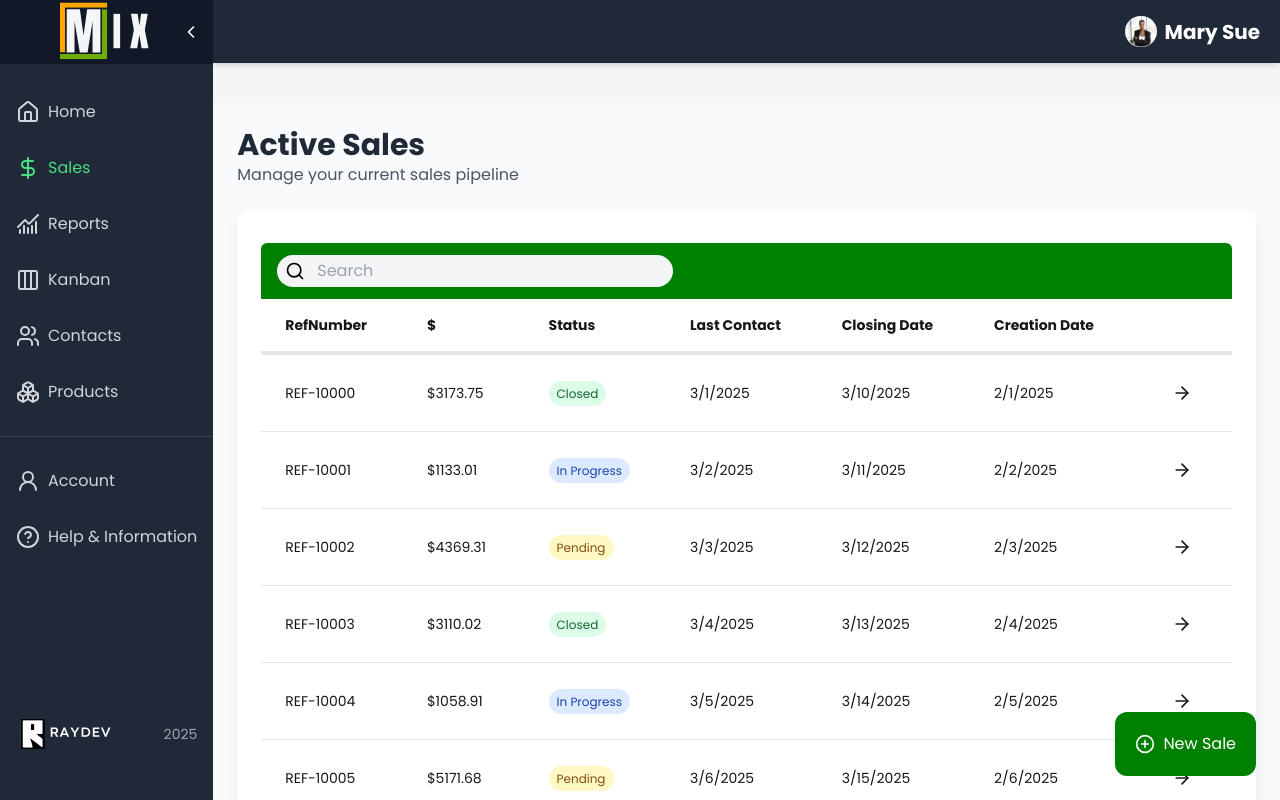
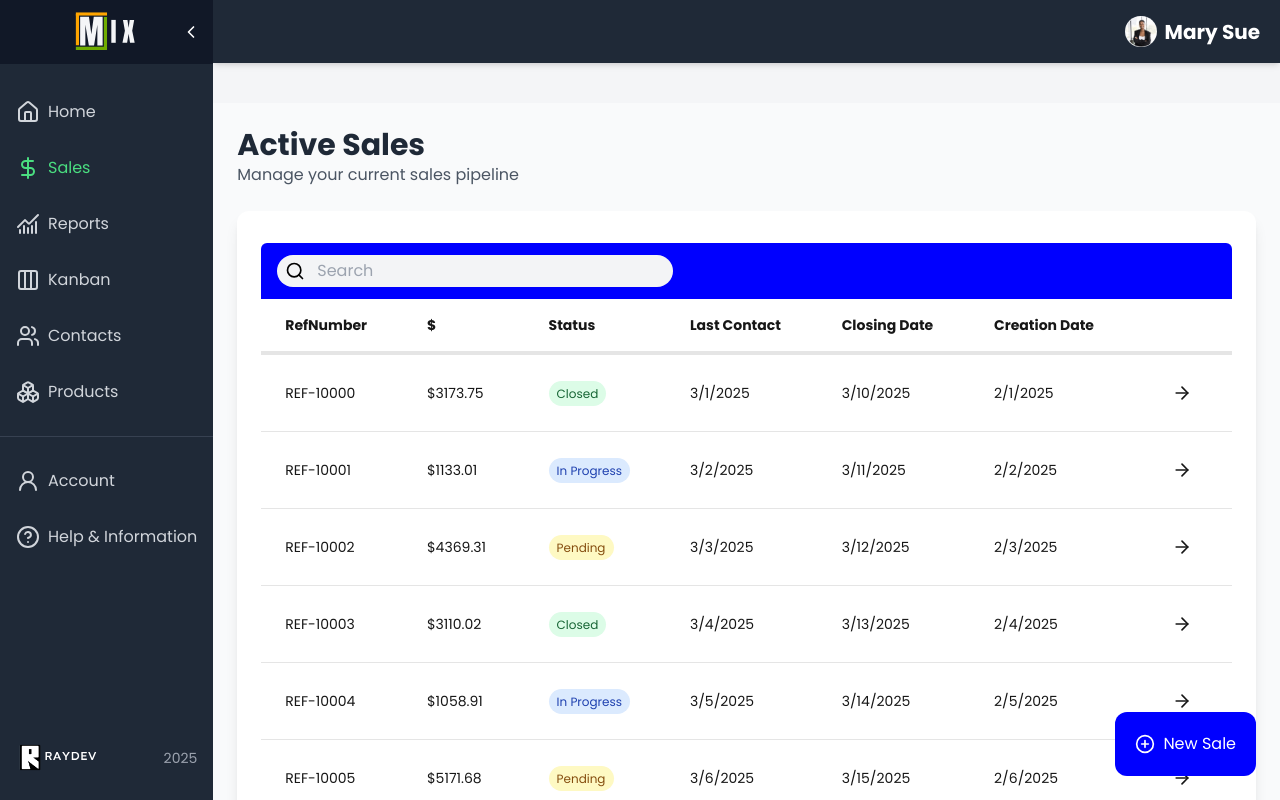
Before and after one commit to BlueE-05/MIX, a Next.js app in the folder MIX-Frontend/: page /crm/sales in a window 1280 px wide. Shown: the top 800 px of the page. Built offline with nearby package versions, Linux system fonts and the light colour scheme.

Commit message:
Sales Azul, arreglo logo sidebar, teorico cambio de los ... a -> en la tabla contactos

```diff
--- a/MIX-Frontend/src/app/crm/contacts/page.tsx
+++ b/MIX-Frontend/src/app/crm/contacts/page.tsx
@@ -2,7 +2,7 @@
 import { useEffect, useState } from 'react';
 import CustomTable from '@/components/Tables/CustomTable';
 import LabelOval from '@/components/Buttons/LabelOval';
-import PointsButton from '@/components/Buttons/PointsButton';
+import ArrowRightButton from "@/components/Buttons/ArrowRightButton";
 import RoundedButton from '@/components/Buttons/RoundedButton';
 import Formulario from '@/components/Forms/ContactsForms';
 import { CirclePlus } from 'lucide-react';
@@ -74,7 +74,7 @@ const ContactPage = () => {
             status: <LabelOval key={`status-${index}`} color={color} data={status} />,
             phone: contact.PhoneNumber,
             email: contact.Email,
-            actions: <PointsButton key={`points-${index}`} />
+            actions: <ArrowRightButton key={`arrow-${index}`} />
           };
         });
 
@@ -121,7 +121,7 @@ const ContactPage = () => {
           status: <LabelOval key={`status-new`} color="green" data="Active" />,
           phone: contact.phone,
           email: contact.email,
-          actions: <PointsButton key={`points-new`} />
+          actions: <ArrowRightButton key={`arrow-${contactData.length + 1}`} />
         };
 
         setContactData([...contactData, newContact]);
--- a/MIX-Frontend/src/app/crm/sales/page.tsx
+++ b/MIX-Frontend/src/app/crm/sales/page.tsx
@@ -86,14 +86,14 @@ export default function SalesPage() {
 
           <div className="fixed bottom-6 right-6">
             <div onClick={() => setShowForm(true)} className='cursor-pointer'>
-              <RoundedButton color="green" text="New Sale" Icon={CirclePlus} />
+              <RoundedButton color="blue" text="New Sale" Icon={CirclePlus} /> {/*Aqui esta el color del boton*/}
             </div>
           </div>
         </div>
 
         {/* Table Container */}
         <div className="bg-white rounded-xl shadow-lg p-4 sm:p-6 overflow-x-auto">
-          <CustomTable headers={salesHeaders} data={salesData} color="green" />
+          <CustomTable headers={salesHeaders} data={salesData} color="blue" /> {/*Aqui esta el color de la tabla*/}
         </div>
       </div>
 
--- a/MIX-Frontend/src/components/Sidebar/Sidebar.tsx
+++ b/MIX-Frontend/src/components/Sidebar/Sidebar.tsx
@@ -24,7 +24,7 @@ const Sidebar = () => {
           <Image
             src="/mixlogo.svg"
             alt="Logo"
-            width={120}
+            width={80}
             height={60}
             className="h-auto"
           />
@@ -115,11 +115,11 @@ const Sidebar = () => {
 
       {/* Footer */}
       {!isCollapsed ? (
-        <div className="flex items-center justify-between px-4 pb-4">
+        <div className="flex items-center justify-between px-4">
           <Image
             src="/raydevlogov1.svg"
             alt="Logo"
-            width={100}
+            width={85}
             height={60}
             className="h-auto"
           />
```
